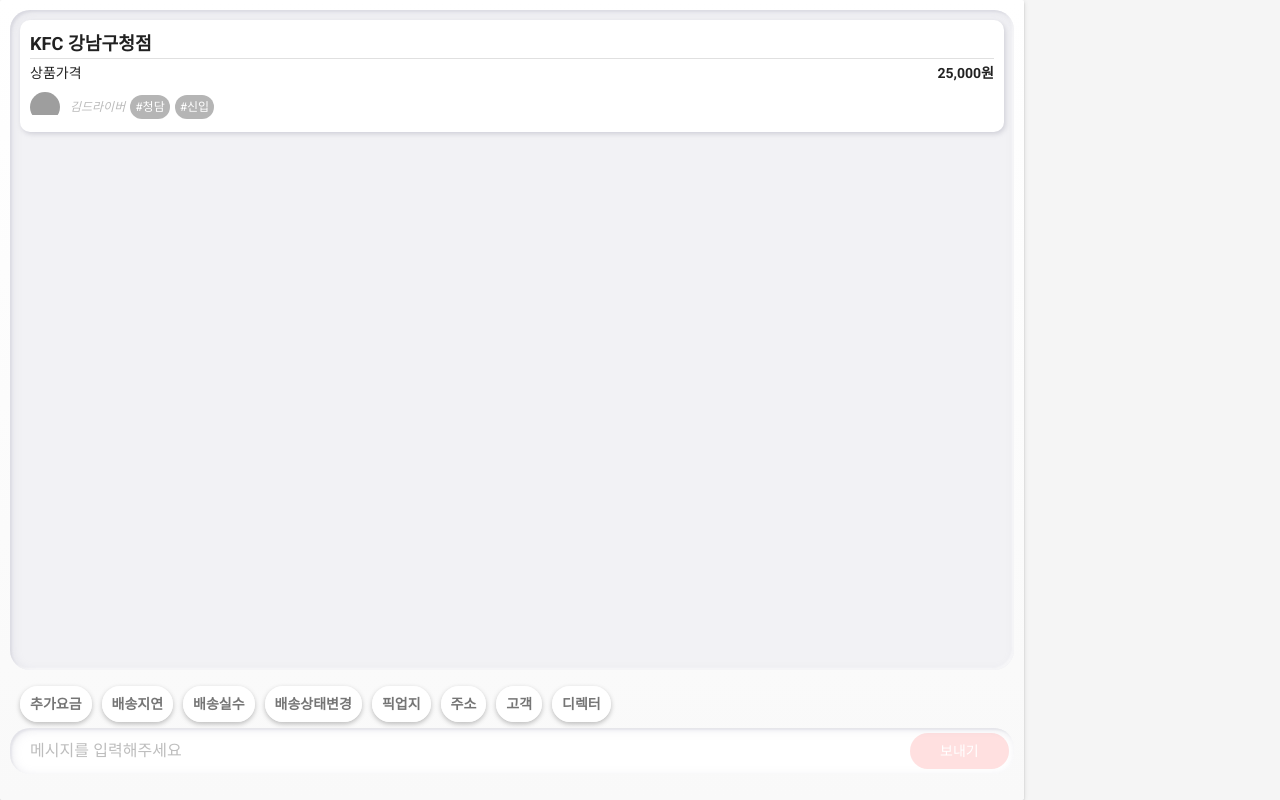
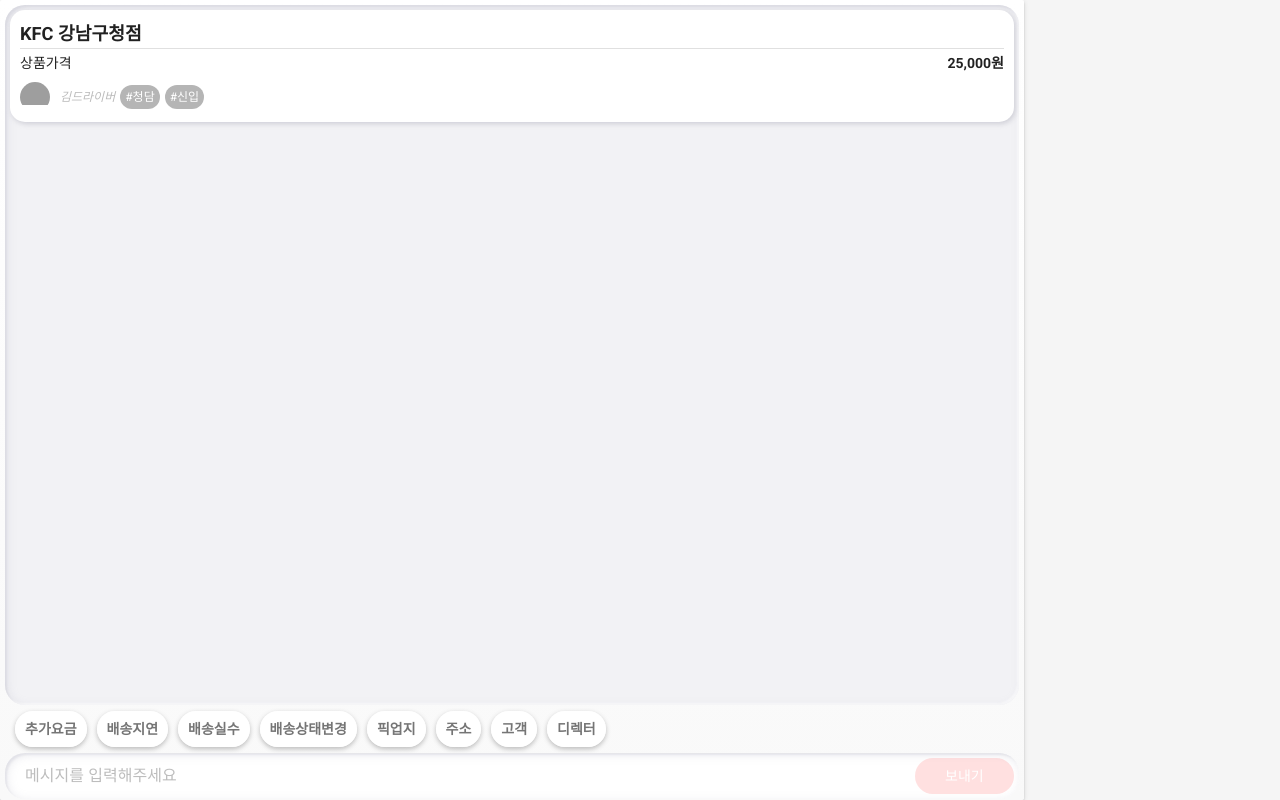
Before and after one commit to wonder13662/firebase-chat-app, a plain HTML site: page public/index.html in a window 1280 px wide. Drawn offline with nearby package versions, Linux system fonts and the light colour scheme; some packages are replaced by stand-ins of ours; no server answers; grey boxes are pictures that could not be loaded.

Commit message:
메시지 영역 최대한 확대

```diff
--- a/public/styles/main.css
+++ b/public/styles/main.css
@@ -63,13 +63,13 @@
   padding-bottom: 0;
 }
 #message-box-container {
-  padding: 0px 10px;
+  padding: 0px 5px;
 }
 #message-box {
   position: relative;
-  margin-top: 10px;
-  margin-bottom: 10px;
-  padding: 0px 20px;
+  margin-top: 5px;
+  margin-bottom: 0;
+  padding: 0px 5px;
   height: calc(100% - 140px);
   overflow: hidden;
   border-radius: 20px;
@@ -80,7 +80,7 @@
   height: calc(100% - 72px);
 }
 #message-box.shrunk {
-  height: calc(100% - 140px);
+  height: calc(100% - 100px);
 }
 #preset-box {
   position: relative;
@@ -122,7 +122,7 @@
 #messages > .spacing {
   width: 100%;
   background: transparent;
-  padding-bottom: 20px;
+  padding-bottom: 10px;
 }
 
 #messages > .spacing > .inner-block > #order-container {
@@ -137,6 +137,9 @@
 
 .message-container {
   position: relative;
+}
+.message-container:last-child {
+  margin-bottom: 5px;
 }
 .message-container.my-message {
   text-align: right;
@@ -343,11 +346,11 @@
 }
 #order-container{
   position: absolute;
-  width: calc(100% - 60px);
+  width: calc(100% - 40px);
   background: #fff;
   padding: 10px;
-  margin: 20px;
-  border-radius: 10px;
+  margin: 10px;
+  border-radius: 15px;
   box-shadow: 1.5px 2px 5px rgba(155, 155, 170, 0.4);
   z-index: 100;
 }
```
